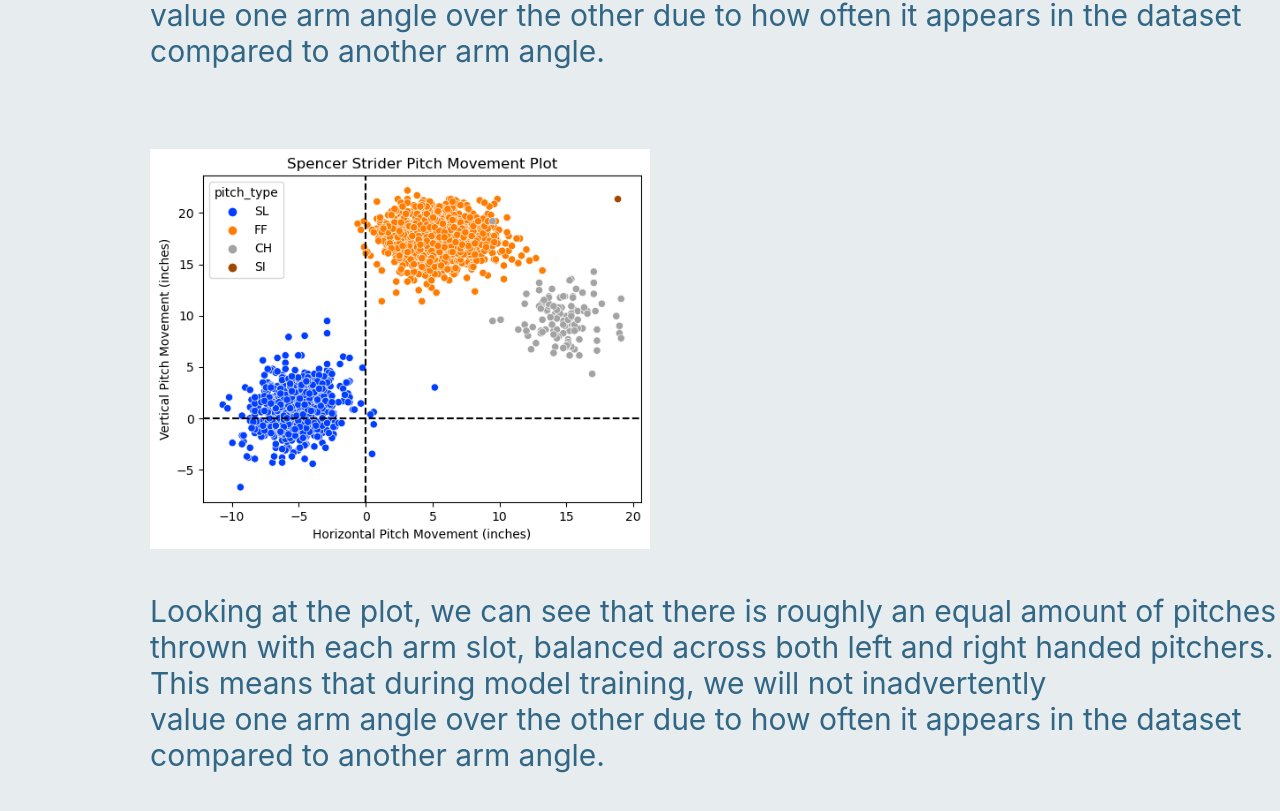
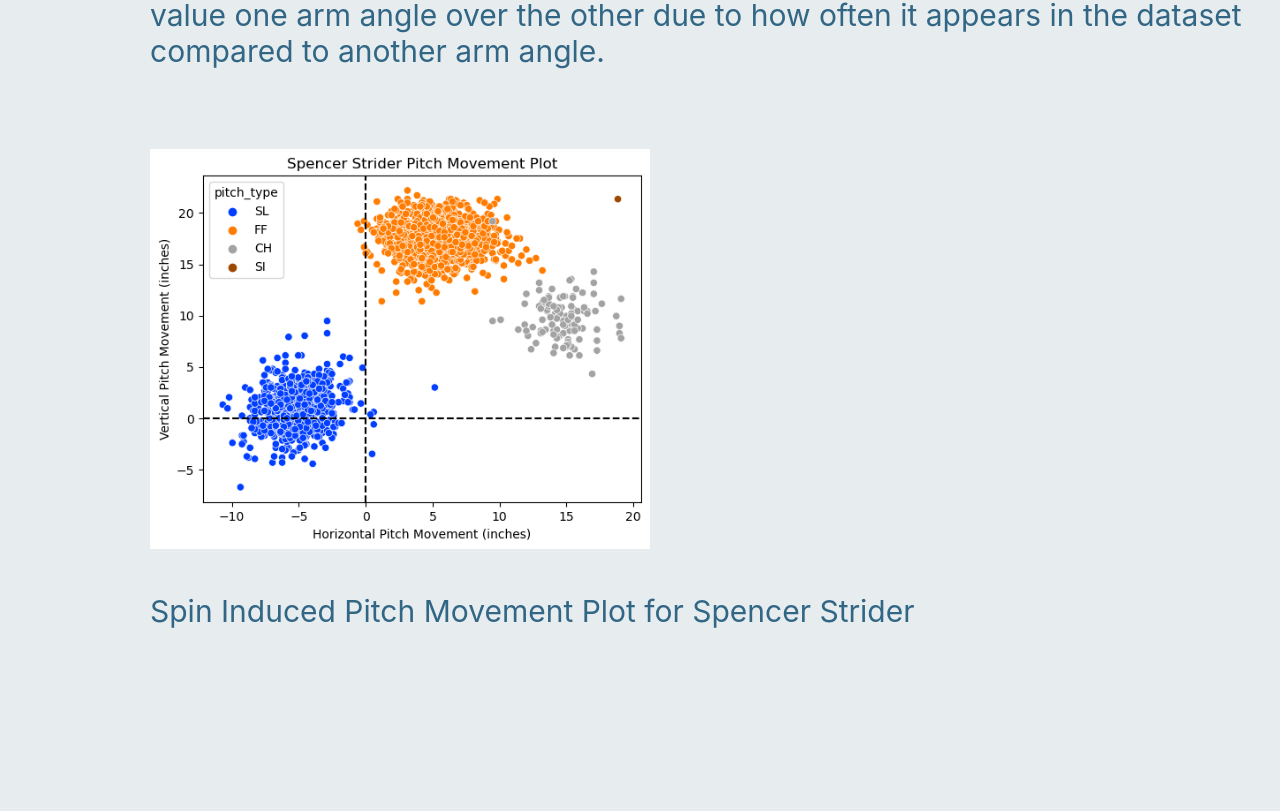
Before and after one commit to jaredjoo/pitch-quality, a React (Create React App) app: page /featureengineering in a window 1280 px wide. Shown: the part 1230-2041 px from the top of the page. After the commit the page ends 1959 px from the top, so only its background shows below. Built offline with nearby package versions, Linux system fonts and the light colour scheme.

Commit message:
fixed caption

```diff
--- a/src/components/Pages/FeatureEngineering.js
+++ b/src/components/Pages/FeatureEngineering.js
@@ -59,16 +59,7 @@
             <img src={PitchMovementPlot} alt="Pitch Movement Plot" style={{ width: "100%", height: "auto", maxWidth: "500px", marginTop: "30px" }} />
             <ul style={{ fontSize: "30px", marginTop: "30px", wordWrap: "break-word", listStyle: "none", padding: 0, marginBottom: "100px" }}>
               <li>
-                Looking at the plot, we can see that there is roughly an equal amount of pitches
-              </li>
-              <li>
-                thrown with each arm slot, balanced across both left and right handed pitchers.
-              </li>
-              <li>
-                This means that during model training, we will not inadvertently
-              </li>
-              <li>
-                value one arm angle over the other due to how often it appears in the dataset compared to another arm angle.
+                Spin Induced Pitch Movement Plot for Spencer Strider
               </li>
             </ul>
           </div>
```
